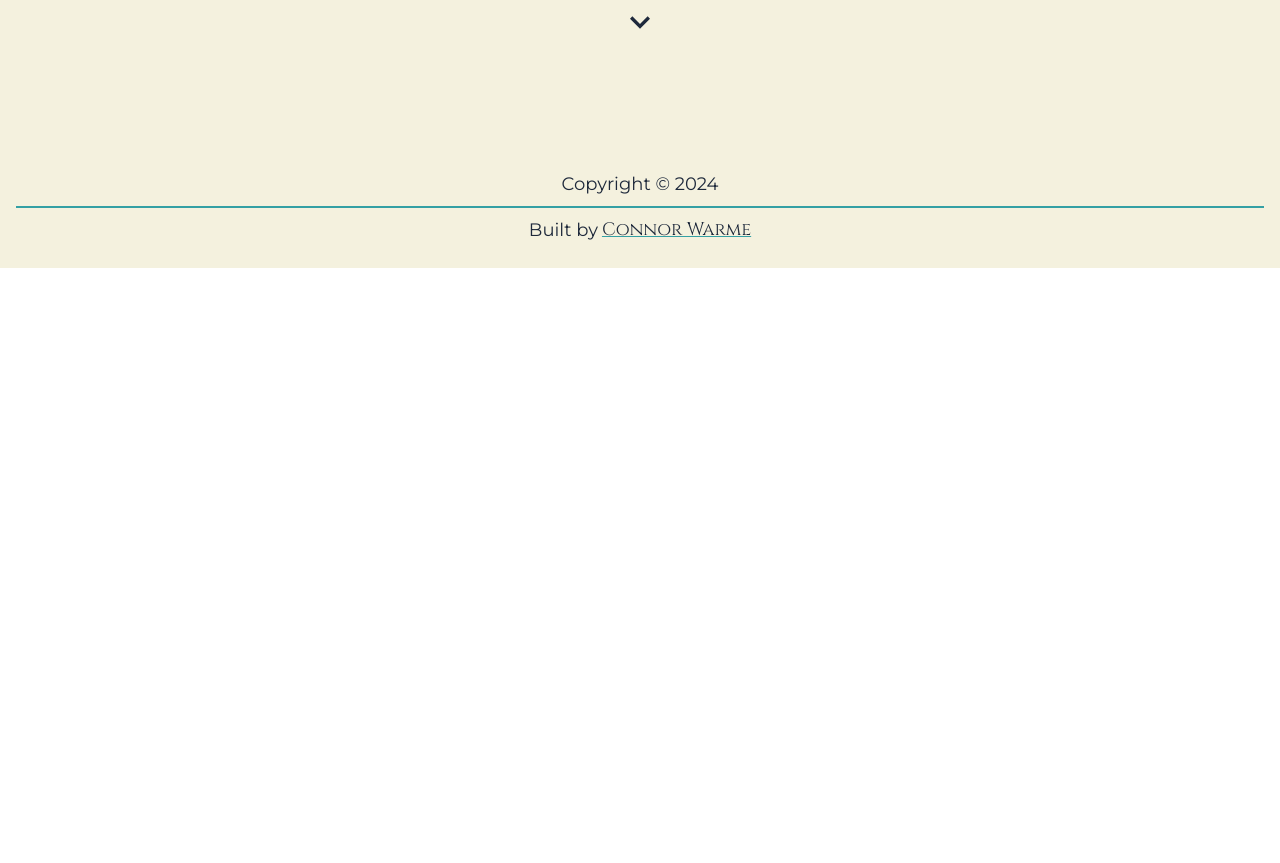
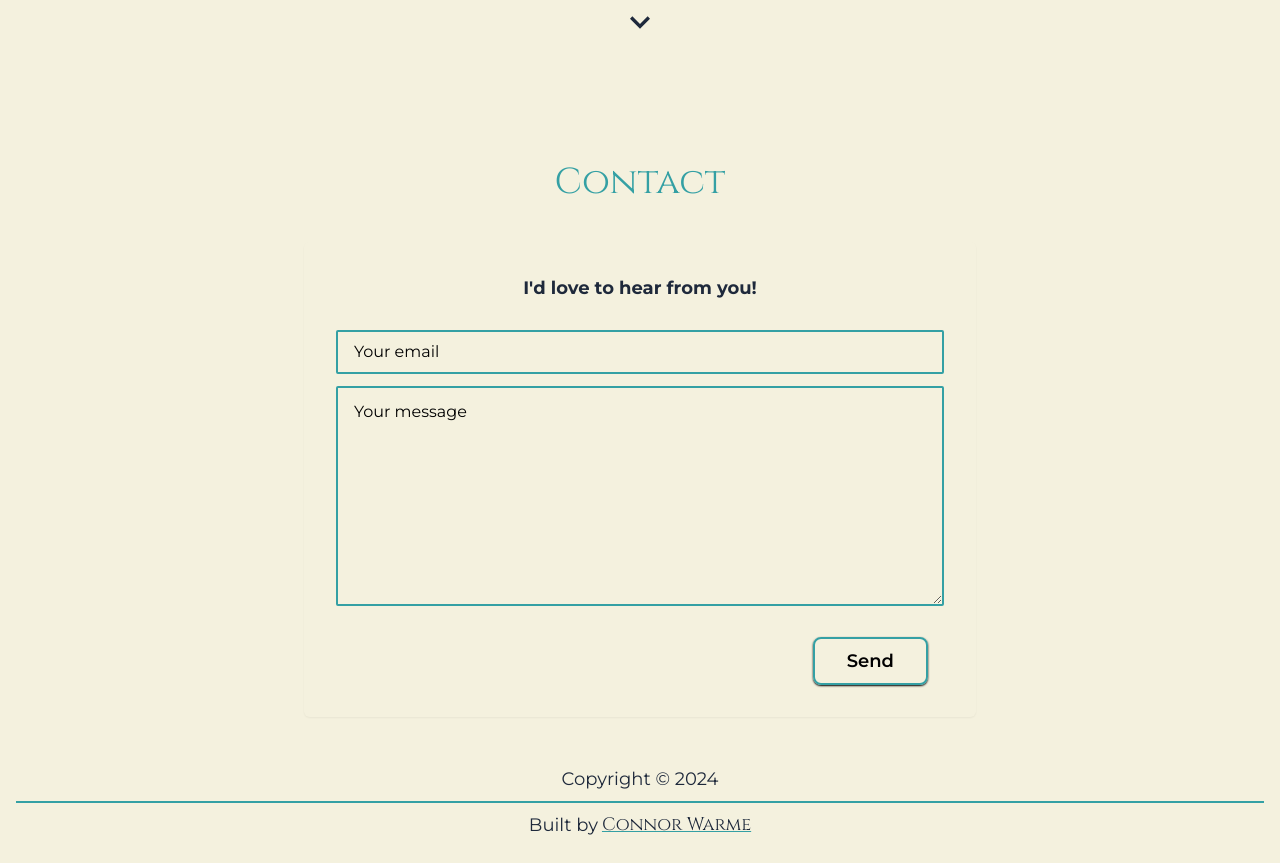
Before and after one commit to connorwarme/knowbeforeyougo, a React (Vite) app: page / in a window 1280 px wide. Shown: the part 2920-3783 px from the top of the page. Before the commit the page ends 3188 px from the top, so only its background shows below. Built offline with nearby package versions, Linux system fonts and the light colour scheme.

Commit message:
Add contact form

```diff
--- a/src/App.jsx
+++ b/src/App.jsx
@@ -5,6 +5,7 @@ import Intro from "./components/Intro";
 import Accordion from "./components/Accordion";
 import MainText from "./components/MainText";
 import Footer from "./components/Footer";
+import Contact from "./components/Contact";
 
 function App() {
   const { pathname, hash, key } = useLocation();
@@ -36,6 +37,7 @@ function App() {
       <Intro />
       <MainText />
       <Accordion />
+      <Contact />
       <Footer />
     </div>
   );
--- /dev/null
+++ b/src/components/Contact.jsx
@@ -0,0 +1,186 @@
+import { useState } from 'react'
+import { Link } from 'react-router-dom'
+import { MdOutlineErrorOutline as ErrorIcon } from 'react-icons/md'
+import { VscLoading as LoadingIcon } from 'react-icons/vsc'
+
+const Contact = () => {
+  const [email, setEmail] = useState('')
+  const [message, setMessage] = useState('')
+  const [emailError, setEmailError] = useState(null)
+  const [messageError, setMessageError] = useState(null)
+  const [pending, setPending] = useState(null)
+  const [success, setSuccess] = useState(null)
+  const [error, setError] = useState(false)
+  const [response, setResponse] = useState(null)
+
+  const handleEmail = (e) => {
+    if (e.target.value.length === 0) {
+      setEmailError('Email is required.')
+    } else {
+      setEmail(e.target.value)
+      setEmailError(null)
+    }
+  }
+  const handleMessage = (e) => {
+    if (e.target.value.length === 0) {
+      setMessageError('Message is required.')
+    } else {
+      setMessage(e.target.value)
+      setMessageError(null)
+    }
+  }
+  const checkForm = () => {
+    if (message.length > 0 && email.length > 2) {
+      return true
+    }
+    if (message.length === 0) {
+      setMessageError('Message is required.')
+    }
+    if (email.length <= 2) {
+      setEmailError('Email is required.')
+    }
+    setPending(false)
+    return false
+  }
+  const handleSubmit = (e) => {
+    e.preventDefault()
+    setPending(true)
+    if (checkForm()) {
+      fetch('https://dubmailer.fly.dev/contactauthor', {
+        method: 'POST',
+        headers: {
+          'Content-Type': 'application/json',
+          Accept: 'application/json',
+        },
+        body: JSON.stringify({
+          email: email,
+          message: message,
+        }),
+      })
+        .then((response) => response.json())
+        .then((data) => {
+          if (data && data.errors) {
+            setSuccess(false)
+            setError(true)
+          } else {
+            setSuccess(true)
+            setResponse(data)
+          }
+          setPending(false)
+
+          // console.log(data)
+        })
+        .catch((e) => {
+          console.log(e)
+          setSuccess(false)
+          setPending(false)
+          setError(true)
+        })
+    }
+  }
+
+
+  return (
+    <div className="w-dvw md:grid md:grid-cols-9 md:justify-items-center">
+      <div className="md:col-start-2 md:col-end-9 md:w-[70%] md:max-w-2xl">
+        <h1 className="m-10 text-center font-display text-4xl text-deep">
+          Contact
+        </h1>
+        <section className="mx-auto flex w-full flex-col p-4 py-8 shadow-sm transition-all md:rounded-md lg:p-8">
+          {!success && (
+            <form
+              onSubmit={handleSubmit}
+              className="w-full font-play"
+              action="#"
+              autoComplete="off"
+            >
+              <div className="mb-6 flex flex-col space-y-4 lg:space-y-3">
+                <div className="pb-4 text-center">
+                  <h3 className="text-lg font-bold">
+                    I&apos;d love to hear from you!
+                  </h3>
+                </div>
+                <div>
+                  <input
+                    type="email"
+                    id="email"
+                    name="email"
+                    placeholder="Your email"
+                    className="w-full rounded-sm border-2 border-deep bg-transparent px-4 py-2 text-sm placeholder-black outline-black focus:bg-deep focus:outline-2 disabled:cursor-not-allowed disabled:opacity-50 lg:text-base"
+                    onChange={handleEmail}
+                  />
+                  {emailError && (
+                    <span className="text-sm text-red-600">{emailError}</span>
+                  )}
+                </div>
+                <div>
+                  <textarea
+                    id="message"
+                    name="message"
+                    placeholder="Your message"
+                    rows="8"
+                    className="w-full rounded-sm border-2 border-deep bg-transparent px-4 py-3 text-sm placeholder-black outline-black focus:bg-deep focus:outline-2 disabled:cursor-not-allowed disabled:opacity-50 lg:text-base"
+                    onChange={handleMessage}
+                  />
+                  {messageError && (
+                    <span className="text-sm text-red-600">{messageError}</span>
+                  )}
+                </div>
+              </div>
+              <div className="flex justify-end">
+                {!pending ? (
+                  <button
+                    type="submit"
+                    className="relative mr-4 rounded-lg border-2 border-deep bg-transparent px-4 py-2 text-lg font-semibold text-black shadow-sm shadow-black transition duration-200 ease-in-out hover:bg-deep hover:text-offwhite active:left-[1px] active:top-[2px] active:shadow-none md:px-8"
+                  >
+                    Send
+                  </button>
+                ) : (
+                  <button
+                    disabled
+                    className="mr-4 flex rounded-lg border-2 border-deep bg-transparent px-4 py-2 text-lg font-semibold text-black"
+                  >
+                    <LoadingIcon className="mr-4 h-6 w-6 flex-shrink-0 animate-spin text-black" />
+                    <span>Sending</span>
+                  </button>
+                )}
+              </div>
+              {error && (
+                <div className="my-4">
+                  <div className="flex items-center">
+                    <ErrorIcon className="m-2 h-8 w-8 flex-shrink-0 text-red-600" />
+                    <p className="font-semibold">
+                      Apologies! There was an error sending your message.
+                    </p>
+                  </div>
+                  <p>
+                    Please refresh the page to try again. Sorry for the inconvenience!
+                  </p>
+                </div>
+              )}
+            </form>
+          )}
+          {success && (
+            <div className="flex flex-col gap-6 font-play ">
+              <h3 className="self-center text-2xl">Thanks for reaching out!</h3>
+              <p className="text-center">
+                I&apos;ll get back to you shortly, with my reply going to{' '}
+                {response.contact.email}.
+              </p>
+              <div className="flex justify-center">
+                <Link
+                  to={'/'}
+                  className="btn-link relative flex items-center px-4 py-2 text-black shadow-md shadow-black/50 outline-black hover:border-black active:left-[1px] active:top-[2px] active:shadow-none md:h-14 md:px-8 lg:px-12"
+                >
+                  Return to Home
+                </Link>
+              </div>
+            </div>
+          )}
+        </section>
+      </div>
+    </div>
+  )
+}
+
+export default Contact
```
